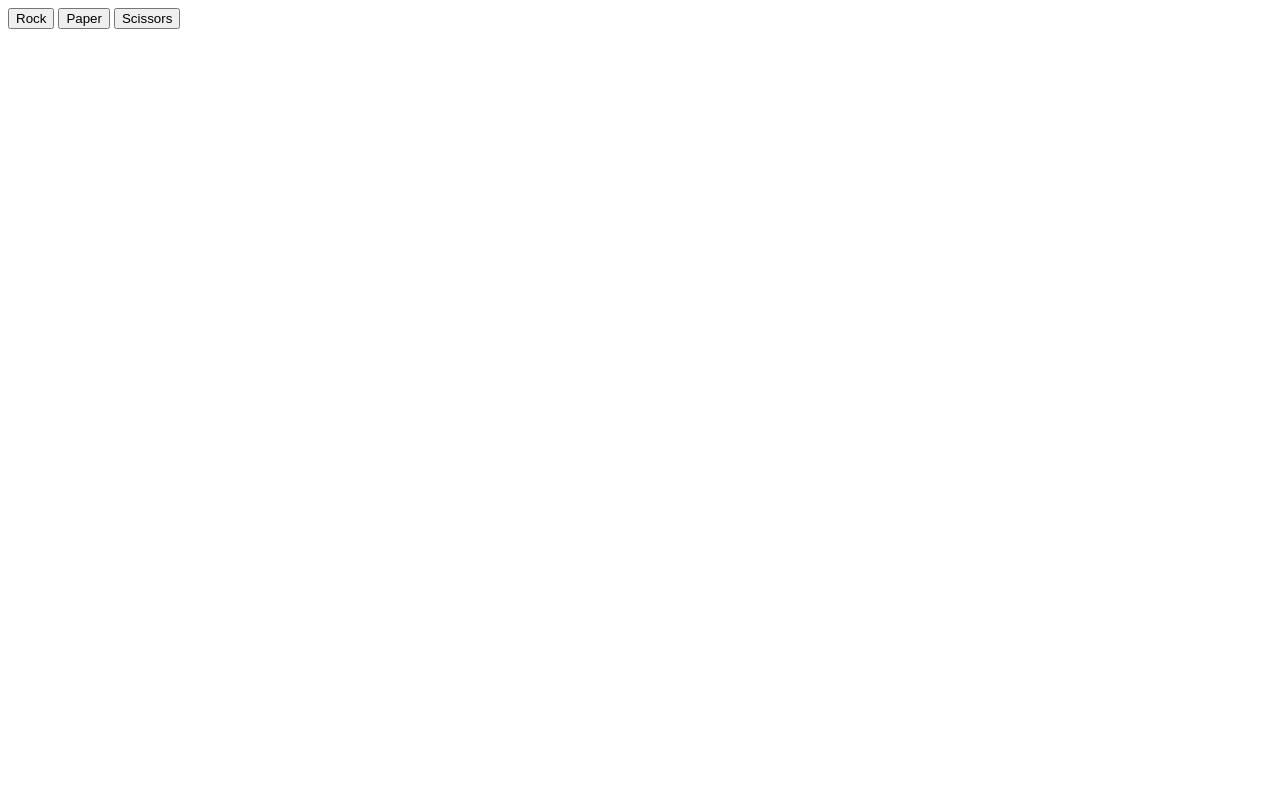
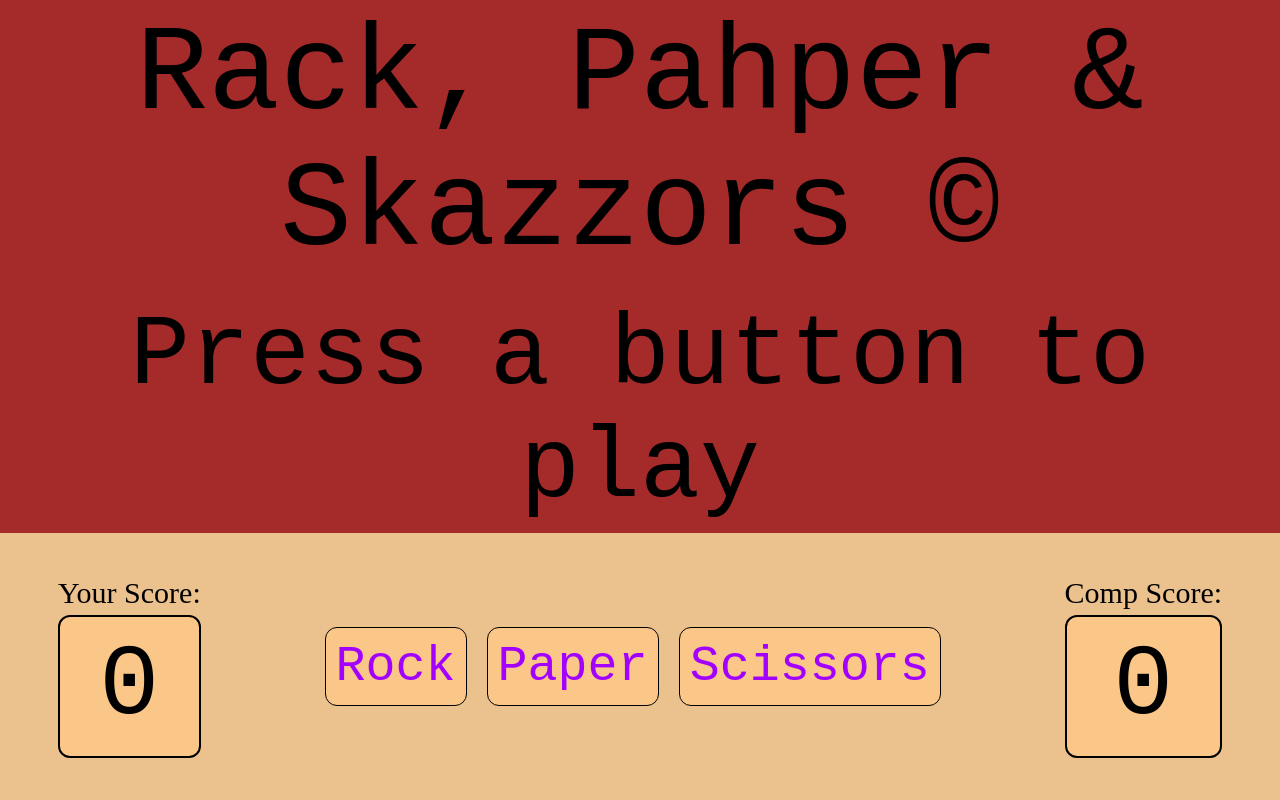
Before and after one commit to loopsc/rock-paper-scissors, a plain HTML site: page index.html in a window 1280 px wide. Drawn offline with Linux system fonts and the light colour scheme.

Commit message:
UI and Score Tracking
Created better UI and styling for the page
Added scoreboard to track player and computer scores

```diff
--- a/index.html
+++ b/index.html
@@ -5,20 +5,38 @@
     <meta charset="UTF-8">
     <meta name="viewport" content="width=device-width, initial-scale=1.0">
     <title>Document</title>
+    <link rel="stylesheet" href="styles.css">
     <script defer src="javascript.js"></script>
 </head>
 
 <body>
-    <div id="button-container">
-        <button id="rock-btn">Rock</button>
-        <button id="paper-btn">Paper</button>
-        <button id="scissors-btn">Scissors</button>
+    <div id="game-text">
+        <div id="bot-result">Rack, Pahper & Skazzors ©</div>
+        <div id="result">Press a button to play</div>
+    </div>
+    <div id="bottom-div">
+        <div class="score-border">
+            <p class="score-text">Your Score:</p>
+            <div id="player-score">0</div>
+        </div>
+
+
+        <div id="button-container">
+            <button id="rock-btn">Rock</button>
+            <button id="paper-btn">Paper</button>
+            <button id="scissors-btn">Scissors</button>
+        </div>
+
+        <div class='score-border'>
+            <p class="score-text">Comp Score:</p>
+            <div id="comp-score">0</div>
+        </div>
 
     </div>
 
 
-    <div id="bot-result"></div>
-    <div id="result"></div>
+
+
 </body>
 
 </html>
--- a/javascript.js
+++ b/javascript.js
@@ -7,85 +7,76 @@ function getComputerChoice() {
   testingNumber = 0.9;
 
   if (randomNumber <= 0.33) {
-    botResult.textContent = 'Computer chose: rock'
+    botResult.textContent = 'Computer chose: Rack'
     return "rock";
 
   } else if (0.33 < randomNumber && randomNumber < 0.66) {
-    botResult.textContent = 'Computer chose: paper'
+    botResult.textContent = 'Computer chose: Pahper'
     return "paper";
   } else {
-    botResult.textContent = 'Computer chose: scissors'
+    botResult.textContent = 'Computer chose: Skazzors'
     return "scissors";
   }
 }
 
-const rockBtn = document.querySelector("#rock-btn");
-const paperBtn = document.querySelector("#paper-btn");
-const scissorsBtn = document.querySelector("#scissors-btn");
-const result = document.querySelector('#result');
+const result = document.querySelector('#result')
 const botResult = document.querySelector('#bot-result')
+const buttons = document.querySelector('#button-container')
+const playerScore = document.querySelector('#player-score')
+const compScore = document.querySelector('#comp-score')
 
-const buttons = document.querySelector('#button-container');
 
 buttons.addEventListener('click', (e) => {
 
   switch(e.target.id) {
     case 'rock-btn':
       playRound('rock',getComputerChoice())
+      playerScore.textContent = humanScore;
+      compScore.textContent = computerScore;
       break
     case 'paper-btn':
       playRound('paper',getComputerChoice())
+      playerScore.textContent = humanScore;
+      compScore.textContent = computerScore;
       break
     case 'scissors-btn':
       playRound('scissors',getComputerChoice())
+      playerScore.textContent = humanScore;
+      compScore.textContent = computerScore;
       break
   }
 })
 
-
-// rockBtn.addEventListener("click", () => {
-//   playRound('rock',getComputerChoice())
-// });
-
-// paperBtn.addEventListener("click", () => {
-//   playRound('paper',getComputerChoice())
-// });
-
-// scissorsBtn.addEventListener("click", () => {
-//   playRound('scissors',getComputerChoice())
-// });
-
 function playRound(humanChoice, computerChoice) {
   if (humanChoice == "rock") {
     if (computerChoice == "rock") {
-      // return "draw";
-      result.textContent = 'draw'
+      result.textContent = 'Draw'
     } else if (computerChoice == "paper") {
       computerScore++;
-      result.textContent = "You lose, paper beats rock";
+      result.textContent = "Unluggy. Pahper beats Rack";
     } else {
       humanScore++;
-      result.textContent = "You win, rock beats scissors";
+      result.textContent = "Noice! Rack beats Skazzors";
     }
   } else if (humanChoice == "paper") {
     if (computerChoice == "paper") {
-      result.textContent = "draw";
+      result.textContent = "Draw";
     } else if (computerChoice == "scissors") {
       computerScore++;
-      result.textContent = "You lose, scissors beats paper";
+      result.textContent = "Unluggy! Skazzors beats Pahper";
     } else {
       humanScore++;
-      result.textContent = "You win, paper beats rock";
+      result.textContent = "Noice! Pahper beats Rack";
     }
   } else {
     if (computerChoice == "scissors") {
-      result.textContent = "draw";
+      result.textContent = "Draw";
     } else if (computerChoice == "rock") {
       computerScore++;
-      result.textContent = "You lose, rock beats scissors";
+      result.textContent = "Unluggy! Rock beats Skazzors";
     } else {
       humanScore++;
-      result.textContent = "You win, scissors beats paper";
+      result.textContent = "Noice! Skazzors beats Pahper";
     }
   }
 }
--- a/styles.css
+++ b/styles.css
@@ -0,0 +1,85 @@
+body {
+    display: flex;
+    flex-direction: column;
+    justify-content: center;
+    align-items: stretch;
+    height: 100vh;
+    padding: 0;
+    margin: 0;
+}
+
+/* div that holds #bot-result and #result */
+#game-text {
+    display: flex;
+    flex-direction: column;
+    justify-content: center;
+    text-align: center;
+    font-size: 120px;
+    flex: 2;
+    background-color: brown;
+    font-family:'Courier New', Courier, monospace;
+}
+
+/* div that displays the roll of the computer */
+#bot-result {
+
+}
+
+/* div that displays the round result */
+#result {
+    margin-top: 20px;
+    font-size: 100px;
+    flex-wrap: wrap;
+}
+
+#bottom-div {
+    text-align: center;
+    flex: 1;
+    display: flex;
+    justify-content: space-around;
+    align-items: center;
+    background-color: rgb(235, 193, 142);
+}
+
+.score-text{
+    margin: 0;
+    padding: 0;
+    margin-bottom: 5px;
+    font-size: 30px;
+}
+
+#player-score,
+#comp-score {
+    display: flex;
+    justify-content: center;
+    align-items: center;
+    font-size: 100px;
+    font-family: 'Courier New', Courier, monospace;
+    border: 2px solid black;
+    border-radius: 12px;
+    background-color: rgb(250, 199, 136);
+    padding: 13px;
+
+}
+
+#button-container {
+
+}
+
+button {
+    font-size: 50px;
+    font-family:'Courier New', Courier, monospace;
+    font-weight:500;
+    padding: 10px;
+    margin: 8px;
+    background-color: rgb(250, 199, 136);
+    border-radius: 12px;
+    border: 1px solid black;
+    color: rgb(162, 0, 255);
+}
+
+button:hover {
+    background-color: rgb(252, 184, 102);
+    box-shadow: 0 12px 16px 0 rgba(0,0,0,0.24), 0 17px 50px 0 rgba(0,0,0,0.19);
+    cursor:pointer;
+}
```
